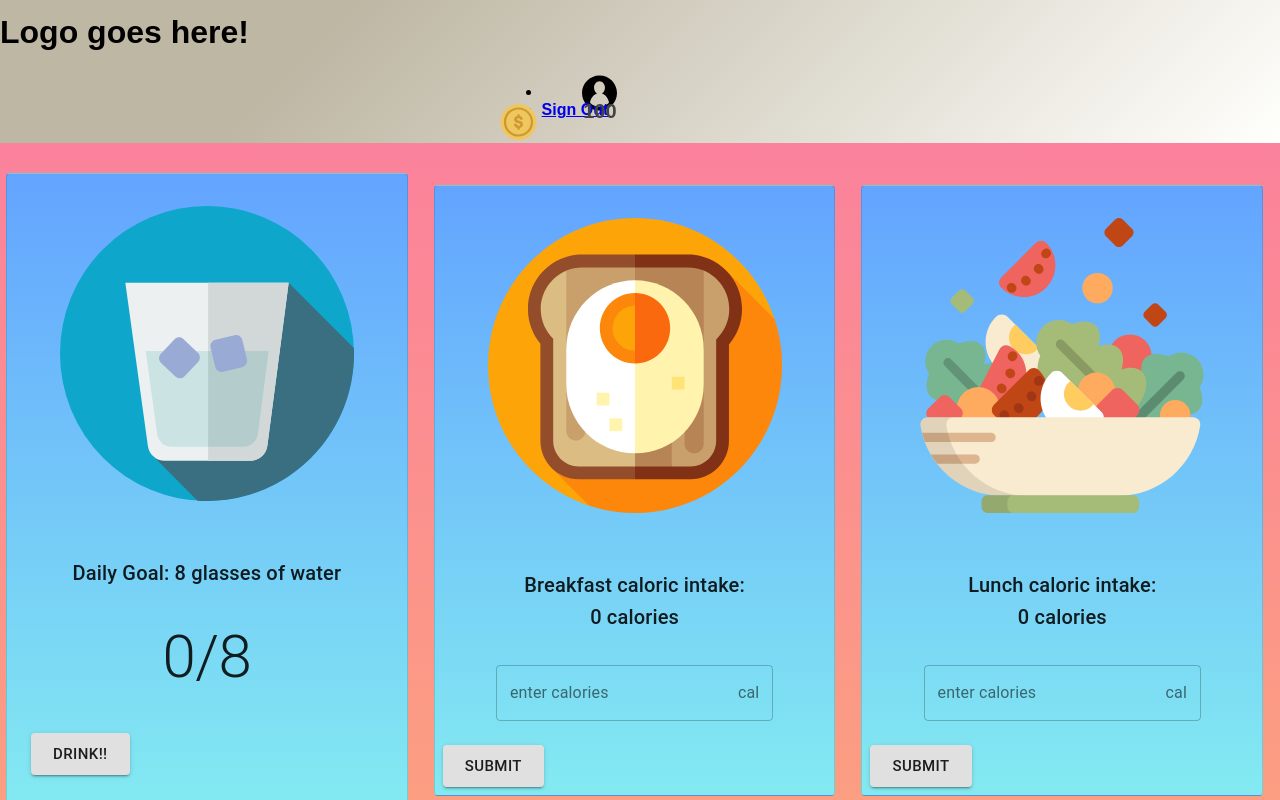
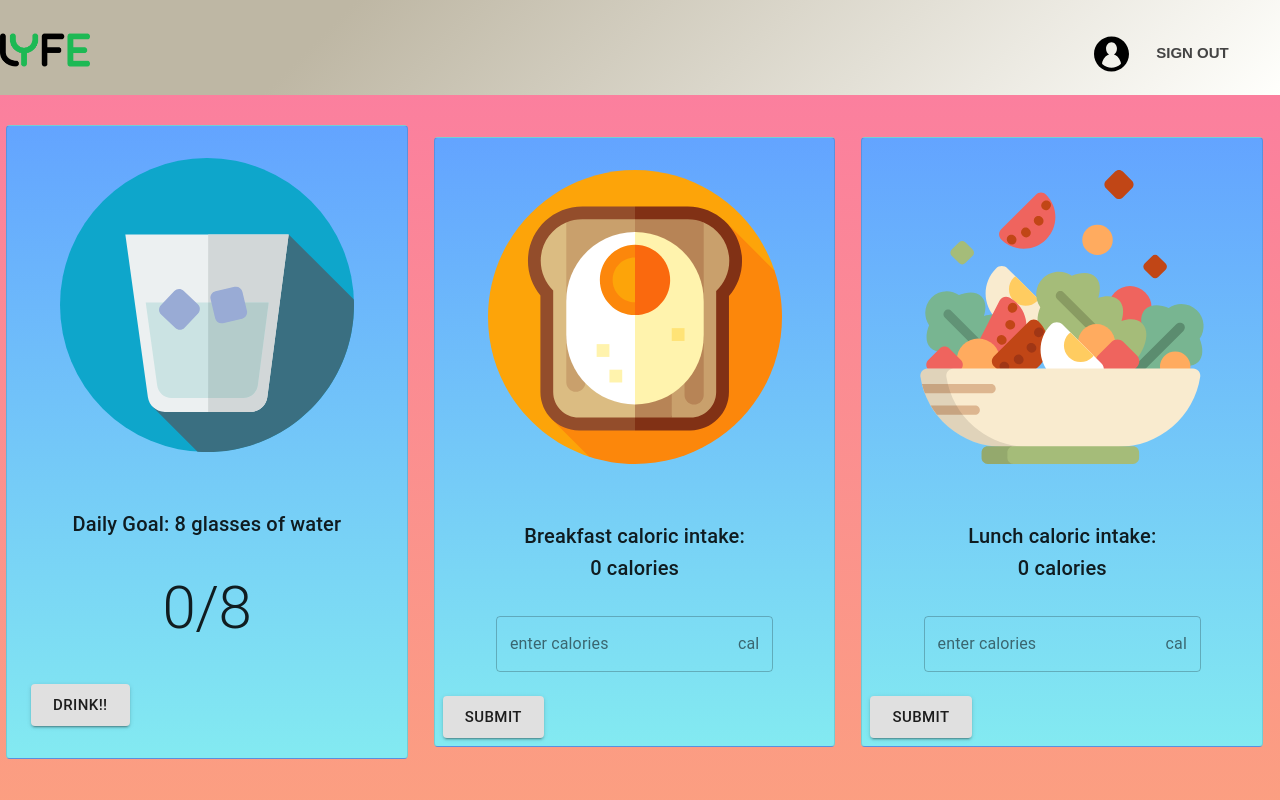
Before and after one commit to mkversaw/LYFE, a React (Create React App) app in the folder Client/: page / in a window 1280 px wide. Shown: the top 800 px of the page. Built offline with nearby package versions, Linux system fonts and the light colour scheme.

Commit message:
trying again

```diff
--- a/Client/App.js
+++ b/Client/App.js
@@ -33,10 +33,6 @@ function App() {
   let today = new Date();
   let time = today.getHours();
 
-
-
-  const userId = 4; // the id of the user that you want to fetch
-  fetch(`/info/${userId}`);
 
 
 
--- a/Client/src/Navbar.js
+++ b/Client/src/Navbar.js
@@ -6,7 +6,7 @@ import { BrowserRouter as Router, Routes, Route } from 'react-router-dom';
 import {Link} from 'react-scroll'
 import img2 from './images/coin.svg';
 import img3 from './images/user.svg'
-
+import img1 from './images/lyfevect.svg'
 import {InputAdornment , Grid,Icon, Card, CardContent, CardMedia,Typography, Button, CardActions,Box,TextField} from '@material-ui/core';
 
 
@@ -14,30 +14,21 @@ import {InputAdornment , Grid,Icon, Card, CardContent, CardMedia,Typography, But
 const NavBar = () =>{
   return(
     <header>
-    <div className="gridWrapper" >
-          <Grid container direction="row" justifyContent="space-around" alignItems="center" spacing={2} >
-            <Grid item xs={12}>
-            <div className="leftside" >
-                <h1 className="logo">Logo goes here!</h1>
+    <div className="container">
+      <div className="leftside">
+        <img className = "photo" src ={img1} style={{}} alt=""/>
       </div>
-            </Grid>
-
-
-
-            <Grid item xs={12}>
       <div className="rightside">
+        <nav>
           <ul>
 
-                    <li> <img className = "photoTwo" src ={img2} style={{}} alt=""/>   <div className="coinNumbers">   100</div></li>
             <li><Link to ="profile" spy= {true} smooth = {true}> <img className="photoThree" src = {img3} style={{}} alt=""/></Link></li>
             <li><a href="#">Sign Out</a></li>
           </ul>
-            </div>
-            </Grid>
-          </Grid>
+        </nav>
       </div>
 
-
+    </div>
   </header>
 
   )
--- /dev/null
+++ b/Client/src/NavbarElements.css
@@ -0,0 +1,157 @@
+@import url('https://fonts.googleapis.com/css?family=Work+Sans:400,600');
+body {
+	margin: 0;
+	background: #222;
+	font-family: 'Work Sans', sans-serif;
+	font-weight: 800;
+}
+
+.container {
+	width: 80%;
+	margin: 0 auto;
+}
+
+header {
+  background-color: #fce043;
+  background-image: linear-gradient(#fb7ba2,#fce043);
+}
+
+header::after {
+  content: '';
+  display: table;
+  clear: both;
+}
+
+.logo {
+  float: left;
+  padding: 10px 0;
+}
+
+nav {
+  float: right;
+  min-width: 205px;
+}
+
+nav ul {
+  margin: 0;
+  padding: 0;
+  list-style: none;
+}
+
+nav li {
+  display: inline-block;
+  margin-left: 70px;
+  padding-top: 30px;
+  padding-bottom: 30px;
+
+  position: relative;
+}
+
+nav a {
+  color: #444;
+  text-decoration: none;
+  text-transform: uppercase;
+  font-size: 15px;
+}
+
+nav a:hover {
+  color: #000;
+}
+
+nav a::before {
+  content: '';
+  display: block;
+  height: 5px;
+  background-color: #444;
+
+  position: absolute;
+  top: 0;
+  width: 0%;
+
+  transition: all ease-in-out 300ms;
+}
+
+nav a:hover::before {
+  width: 100%;
+}
+
+.photo{
+  height: 90px;
+  width:150px;
+  padding-top: 5px;
+  padding-left: 25px;
+}
+
+.container{
+  width:100%;
+  display: flex;
+  align-items: left;
+}
+
+
+.leftside{
+  width: 48%;
+  display:flex;
+  align-items: left;
+  justify-content: left;
+}
+
+.rightside{
+  width:48%;
+  display:flex;
+  align-items: center;
+  justify-content: right;
+}
+
+.photoTwo{
+  position: relative;
+  display: flex;
+  height: 36px;
+  width: 37px;
+  margin-bottom: -40px;
+  margin-left: -42px;
+
+}
+
+.photoThree{
+  height: 40px;
+  width: 35px;
+  margin-bottom: -16px;
+  margin-right: -50px;
+
+}
+
+.photoFour{
+  height: 300px;
+  width: 400px;
+  width: 50%;
+  display: flex;
+  align-items:right;
+  justify-content: right;
+
+}
+
+.coinNumbers{
+position: relative;
+ color: #444;
+ font-size: 20px;
+  margin-right: -50px;
+  margin-bottom: -50px;
+
+
+
+
+}
+
+.stats{
+  color: white;
+  padding: 3em;
+  width: 100%;
+  display: flex;
+  align-items:  right;
+
+}
+
+.stats li{
+  margin: 0 0 1em 0;
+}
```
Also changed, not shown: Client/src/images/lyfevect.svg (added), 9 other files (tests, documents, lock files or other folders). Lines whose indentation alone changed are shown as unchanged.
